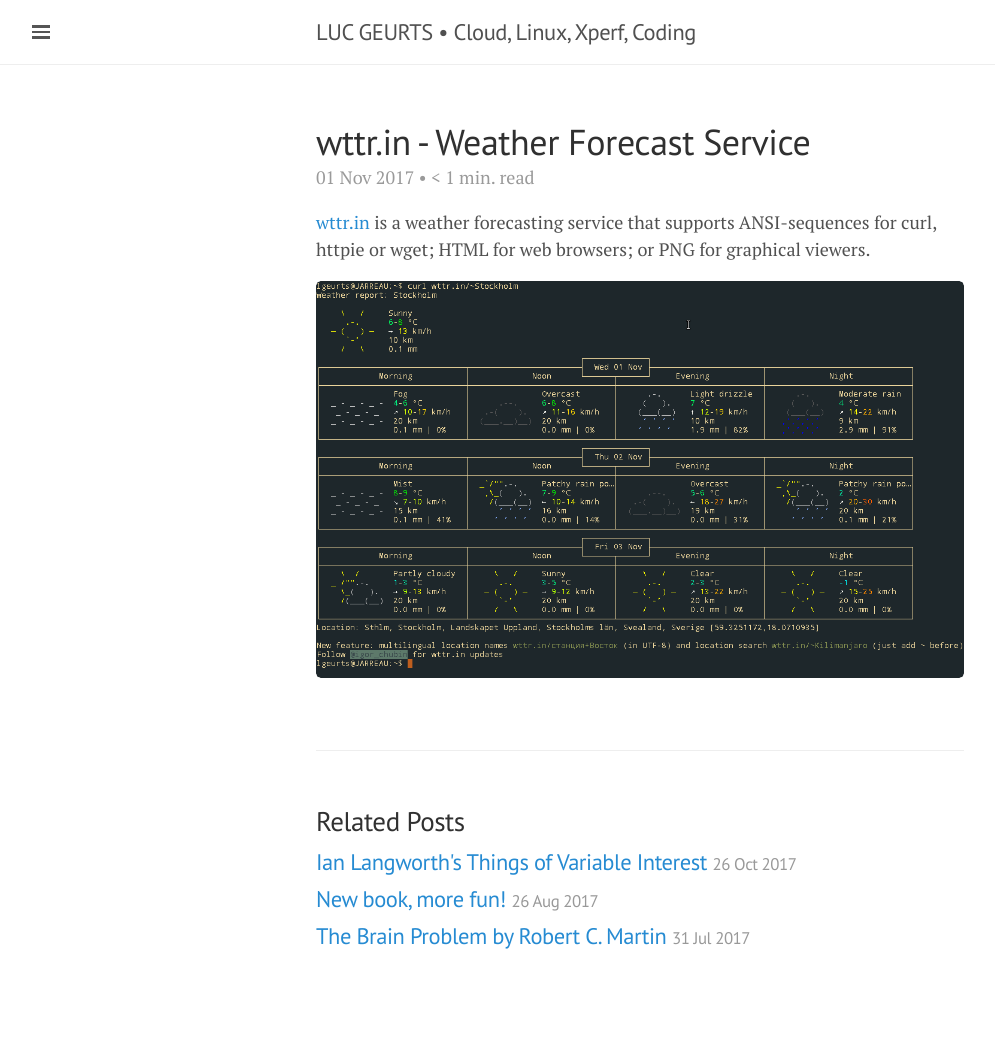
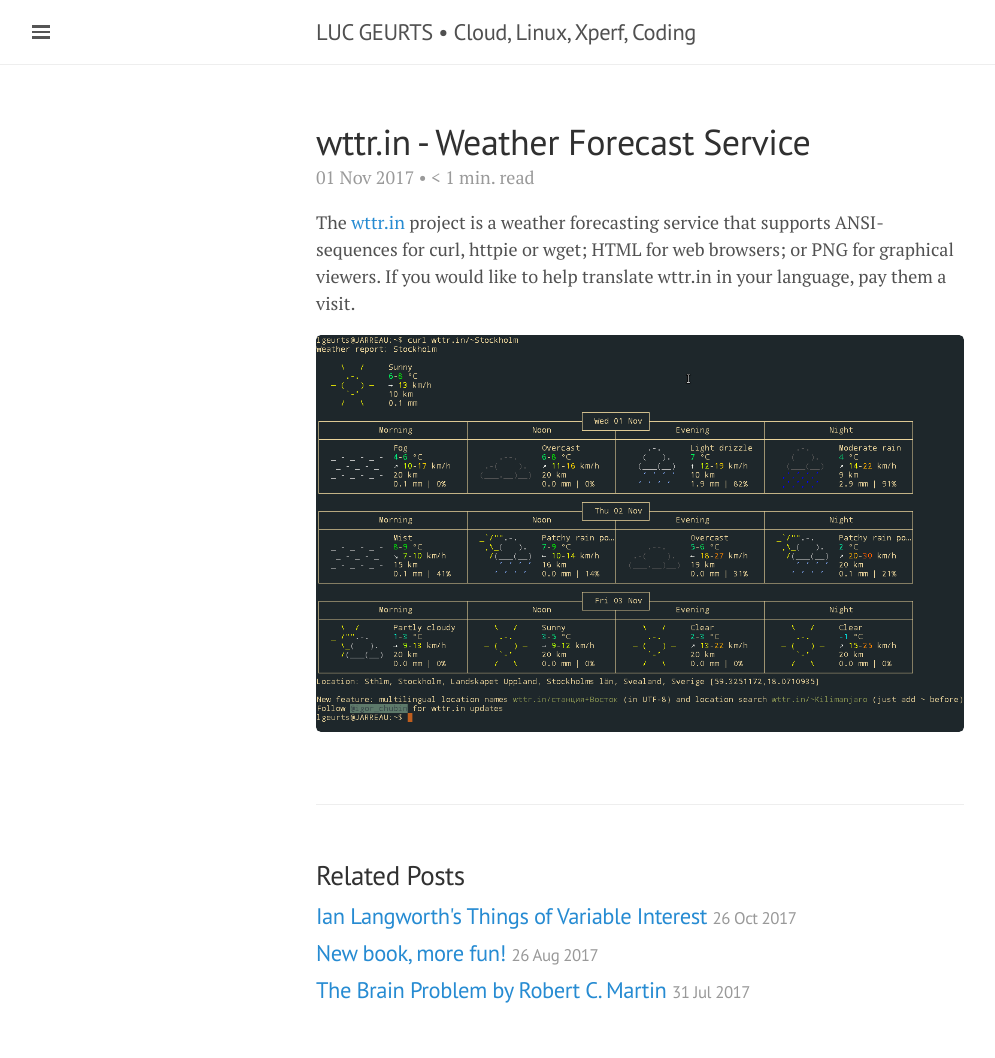
Before and after one commit to lgeurts/lgeurts.github.io, a Jekyll site: the page built from _posts/2017-11-01-wttr.in-weather-forecast.md, in a window 1280 px wide. Shown: the whole page, without its empty margins (0-995 px from the left). Built offline with Jekyll 4.4.1, drawn with Linux system fonts in a browser that asks for light colours; nearby versions of some CDN libraries; comment, search, counter and statistics services are not loaded; before the commit the page ends 1004 px from its top, so only the background shows below that.

Commit message:
Update 2017-11-01-wttr.in-weather-forecast.md

```diff
--- a/_posts/2017-11-01-wttr.in-weather-forecast.md
+++ b/_posts/2017-11-01-wttr.in-weather-forecast.md
@@ -7,6 +7,6 @@
 tags: [ GitHub Projects ]
 ---
 
-[wttr.in](https://github.com/chubin/wttr.in) is a weather forecasting service that supports ANSI-sequences for curl, httpie or wget; HTML for web browsers; or PNG for graphical viewers.
+The [wttr.in](https://github.com/chubin/wttr.in) project is a weather forecasting service that supports ANSI-sequences for curl, httpie or wget; HTML for web browsers; or PNG for graphical viewers. If you would like to help translate wttr.in in your language, pay them a visit.
 
 ![wttr.in](/assets/wttr.in.png)
```
